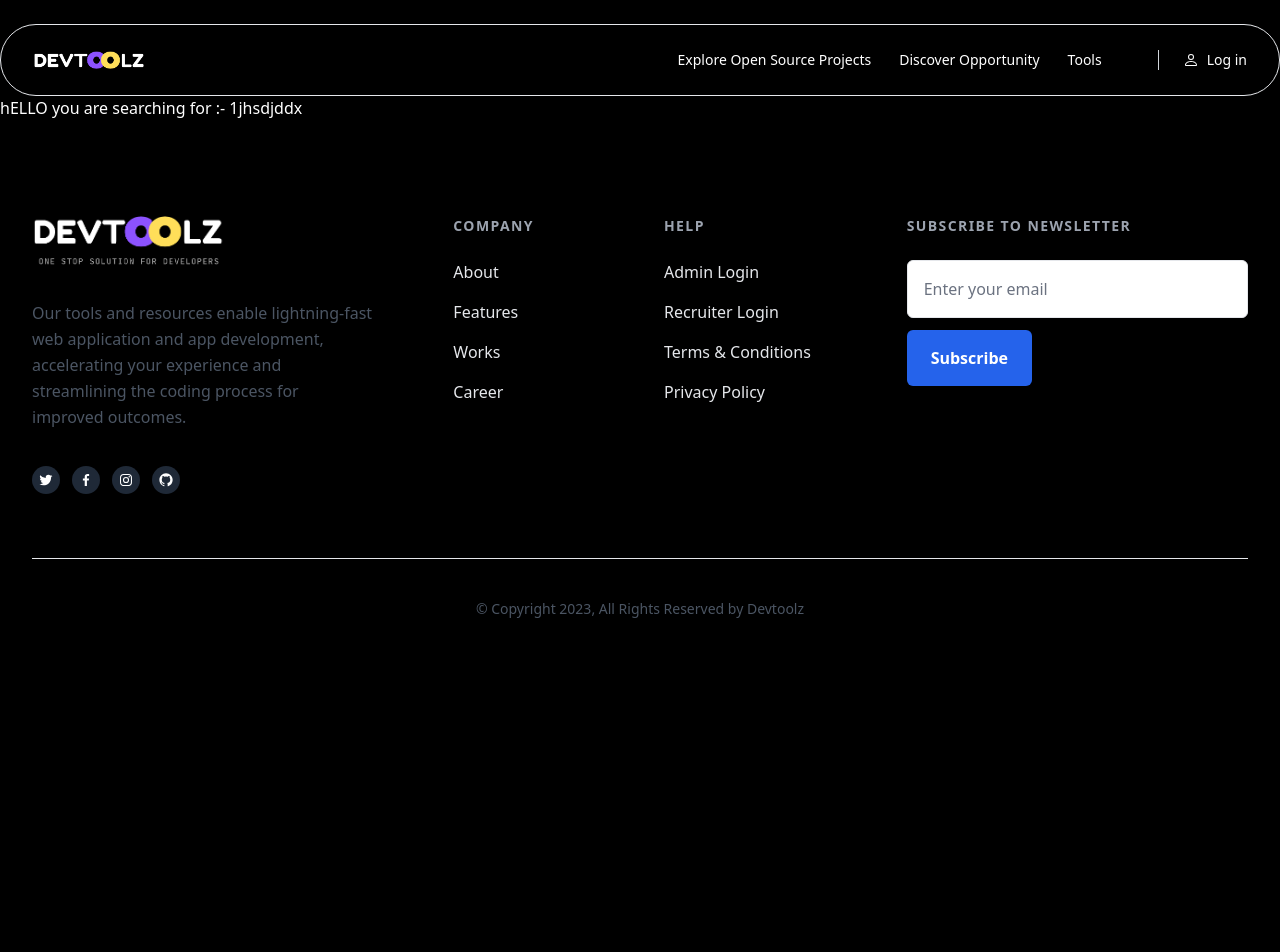
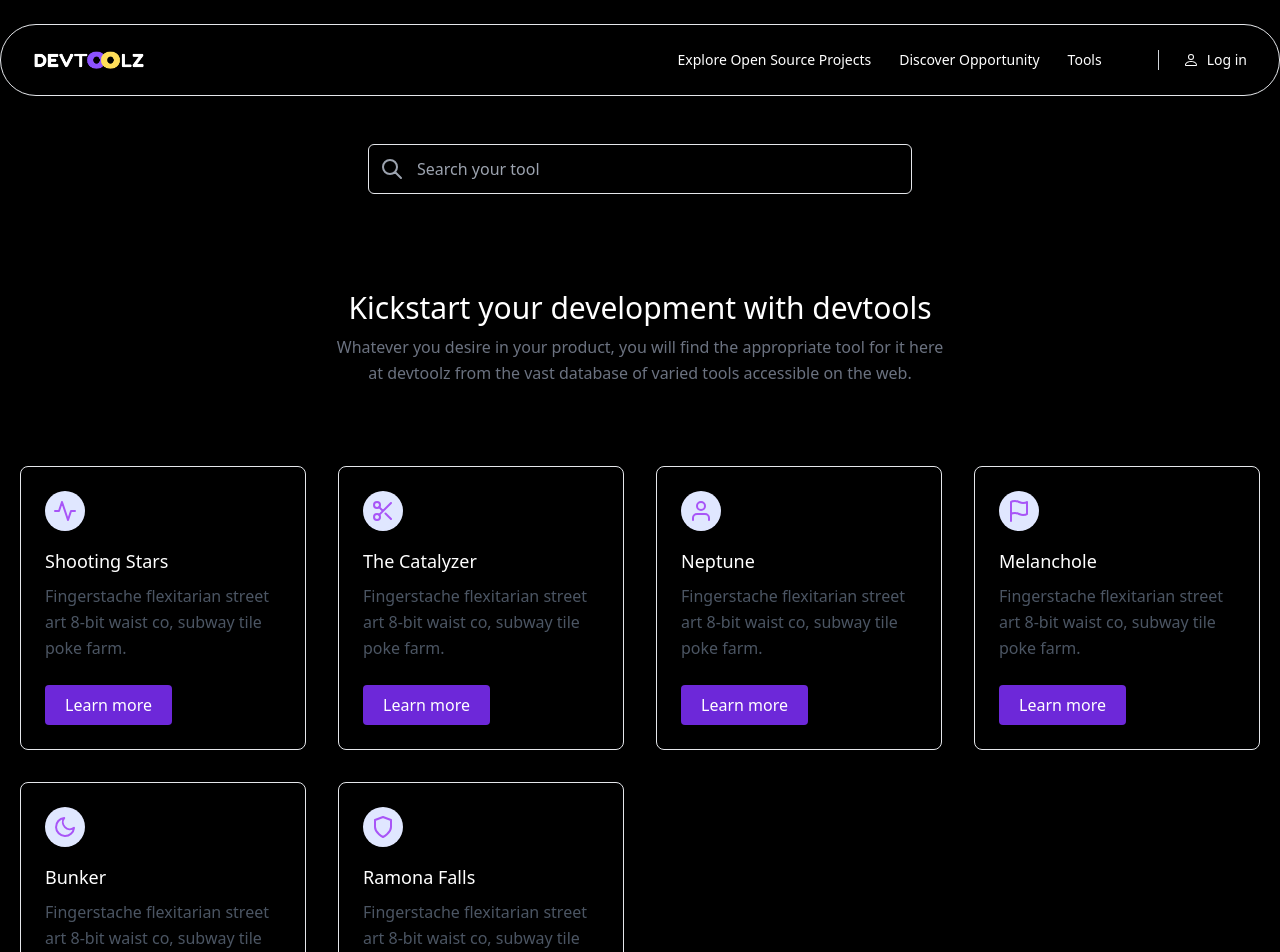
Before and after one commit to gyancodes/devtoolz, a Next.js app: page /Tools/1 in a window 1280 px wide. Shown: the top 952 px of the page. Before the commit the page ends 800 px from the top, so only its background shows below. Built offline with nearby package versions, Linux system fonts and the light colour scheme.

Commit message:
Card update

```diff
--- a/src/pages/Tools/[slug].js
+++ b/src/pages/Tools/[slug].js
@@ -1,14 +1,221 @@
-import React from 'react'
-import { useRouter } from 'next/router'
+import React from "react";
+import { useRouter } from "next/router";
 const Slug = () => {
-    const router =useRouter()
-    const {slug}=router.query;
+  const router = useRouter();
+  const { slug } = router.query;
   return (
-    <div className='text-white'>
-      hELLO you are searching for :-  {slug}
-      jhsdjddx
+    <div className="text-white">
+      {/* Hello you are searching for :- {slug} */}
+      <form
+        onSubmit={(e) => e.preventDefault()}
+        className="max-w-xl px-4 mx-auto mt-12"
+      >
+        <div className="relative">
+          <svg
+            xmlns="http://www.w3.org/2000/svg"
+            className="absolute top-0 bottom-0 w-6 h-6 my-auto text-gray-400 left-3"
+            fill="none"
+            viewBox="0 0 24 24"
+            stroke="currentColor"
+          >
+            <path
+              strokeLinecap="round"
+              strokeLinejoin="round"
+              strokeWidth={2}
+              d="M21 21l-6-6m2-5a7 7 0 11-14 0 7 7 0 0114 0z"
+            />
+          </svg>
+          <input
+            type="text"
+            placeholder="Search your tool"
+            className="w-full py-3 pl-12 pr-4 text-white border rounded-md outline-none bg-black focus:bg-gray-800 focus:border-purple-800"
+          />
+        </div>
+      </form>
+
+      <section class="text-gray-600 body-font">
+        <div class="container px-5 py-24 mx-auto">
+          <div class="flex flex-wrap w-full mb-20 flex-col items-center text-center">
+            <h1 class="sm:text-3xl text-2xl font-medium title-font mb-2 text-white">
+              Kickstart your development with devtools
+            </h1>
+            <p class="lg:w-1/2 w-full leading-relaxed text-gray-500">
+              Whatever you desire in your product, you will find the appropriate
+              tool for it here at devtoolz from the vast database of varied
+              tools accessible on the web.
+            </p>
+          </div>
+          <div class="flex flex-wrap -m-4">
+            <div class="xl:w-1/4 md:w-1/2 p-4">
+              <div class="border border-gray-200 p-6 rounded-lg">
+                <div class="w-10 h-10 inline-flex items-center justify-center rounded-full bg-indigo-100 text-purple-500 mb-4">
+                  <svg
+                    fill="none"
+                    stroke="currentColor"
+                    stroke-linecap="round"
+                    stroke-linejoin="round"
+                    stroke-width="2"
+                    class="w-6 h-6"
+                    viewBox="0 0 24 24"
+                  >
+                    <path d="M22 12h-4l-3 9L9 3l-3 9H2"></path>
+                  </svg>
+                </div>
+                <h2 class="text-lg text-white font-medium title-font mb-2">
+                  Shooting Stars
+                </h2>
+                <p class="leading-relaxed text-base">
+                  Fingerstache flexitarian street art 8-bit waist co, subway
+                  tile poke farm.
+                </p>
+                <button class="flex mt-6 text-white bg-violet-700 border-0 py-2 px-5 focus:outline-none hover:bg-violet-900 rounded">
+                  Learn more
+                </button>
+              </div>
+            </div>
+            <div class="xl:w-1/4 md:w-1/2 p-4">
+              <div class="border border-gray-200 p-6 rounded-lg">
+                <div class="w-10 h-10 inline-flex items-center justify-center rounded-full bg-indigo-100 text-purple-500 mb-4">
+                  <svg
+                    fill="none"
+                    stroke="currentColor"
+                    stroke-linecap="round"
+                    stroke-linejoin="round"
+                    stroke-width="2"
+                    class="w-6 h-6"
+                    viewBox="0 0 24 24"
+                  >
+                    <circle cx="6" cy="6" r="3"></circle>
+                    <circle cx="6" cy="18" r="3"></circle>
+                    <path d="M20 4L8.12 15.88M14.47 14.48L20 20M8.12 8.12L12 12"></path>
+                  </svg>
+                </div>
+                <h2 class="text-lg text-white font-medium title-font mb-2">
+                  The Catalyzer
+                </h2>
+                <p class="leading-relaxed text-base">
+                  Fingerstache flexitarian street art 8-bit waist co, subway
+                  tile poke farm.
+                </p>
+                <button class="flex mt-6 text-white bg-violet-700 border-0 py-2 px-5 focus:outline-none hover:bg-violet-900 rounded">
+                  Learn more
+                </button>
+              </div>
+            </div>
+            <div class="xl:w-1/4 md:w-1/2 p-4">
+              <div class="border border-gray-200 p-6 rounded-lg">
+                <div class="w-10 h-10 inline-flex items-center justify-center rounded-full bg-indigo-100 text-purple-500 mb-4">
+                  <svg
+                    fill="none"
+                    stroke="currentColor"
+                    stroke-linecap="round"
+                    stroke-linejoin="round"
+                    stroke-width="2"
+                    class="w-6 h-6"
+                    viewBox="0 0 24 24"
+                  >
+                    <path d="M20 21v-2a4 4 0 00-4-4H8a4 4 0 00-4 4v2"></path>
+                    <circle cx="12" cy="7" r="4"></circle>
+                  </svg>
+                </div>
+                <h2 class="text-lg text-white font-medium title-font mb-2">
+                  Neptune
+                </h2>
+                <p class="leading-relaxed text-base">
+                  Fingerstache flexitarian street art 8-bit waist co, subway
+                  tile poke farm.
+                </p>
+                <button class="flex mt-6 text-white bg-violet-700 border-0 py-2 px-5 focus:outline-none hover:bg-violet-900 rounded">
+                  Learn more
+                </button>
+              </div>
+            </div>
+            <div class="xl:w-1/4 md:w-1/2 p-4">
+              <div class="border border-gray-200 p-6 rounded-lg">
+                <div class="w-10 h-10 inline-flex items-center justify-center rounded-full bg-indigo-100 text-purple-500 mb-4">
+                  <svg
+                    fill="none"
+                    stroke="currentColor"
+                    stroke-linecap="round"
+                    stroke-linejoin="round"
+                    stroke-width="2"
+                    class="w-6 h-6"
+                    viewBox="0 0 24 24"
+                  >
+                    <path d="M4 15s1-1 4-1 5 2 8 2 4-1 4-1V3s-1 1-4 1-5-2-8-2-4 1-4 1zM4 22v-7"></path>
+                  </svg>
+                </div>
+                <h2 class="text-lg text-white font-medium title-font mb-2">
+                  Melanchole
+                </h2>
+                <p class="leading-relaxed text-base">
+                  Fingerstache flexitarian street art 8-bit waist co, subway
+                  tile poke farm.
+                </p>
+                <button class="flex mt-6 text-white bg-violet-700 border-0 py-2 px-5 focus:outline-none hover:bg-violet-900 rounded">
+                  Learn more
+                </button>
+              </div>
+            </div>
+            <div class="xl:w-1/4 md:w-1/2 p-4">
+              <div class="border border-gray-200 p-6 rounded-lg">
+                <div class="w-10 h-10 inline-flex items-center justify-center rounded-full bg-indigo-100 text-purple-500 mb-4">
+                  <svg
+                    fill="none"
+                    stroke="currentColor"
+                    stroke-linecap="round"
+                    stroke-linejoin="round"
+                    stroke-width="2"
+                    class="w-6 h-6"
+                    viewBox="0 0 24 24"
+                  >
+                    <path d="M21 12.79A9 9 0 1111.21 3 7 7 0 0021 12.79z"></path>
+                  </svg>
+                </div>
+                <h2 class="text-lg text-white font-medium title-font mb-2">
+                  Bunker
+                </h2>
+                <p class="leading-relaxed text-base">
+                  Fingerstache flexitarian street art 8-bit waist co, subway
+                  tile poke farm.
+                </p>
+                <button class="flex mt-6 text-white bg-violet-700 border-0 py-2 px-5 focus:outline-none hover:bg-violet-900 rounded">
+                  Learn more
+                </button>
+              </div>
+            </div>
+            <div class="xl:w-1/4 md:w-1/2 p-4">
+              <div class="border border-gray-200 p-6 rounded-lg">
+                <div class="w-10 h-10 inline-flex items-center justify-center rounded-full bg-indigo-100 text-purple-500 mb-4">
+                  <svg
+                    fill="none"
+                    stroke="currentColor"
+                    stroke-linecap="round"
+                    stroke-linejoin="round"
+                    stroke-width="2"
+                    class="w-6 h-6"
+                    viewBox="0 0 24 24"
+                  >
+                    <path d="M12 22s8-4 8-10V5l-8-3-8 3v7c0 6 8 10 8 10z"></path>
+                  </svg>
+                </div>
+                <h2 class="text-lg text-white font-medium title-font mb-2">
+                  Ramona Falls
+                </h2>
+                <p class="leading-relaxed text-base">
+                  Fingerstache flexitarian street art 8-bit waist co, subway
+                  tile poke farm.
+                </p>
+                <button class="flex mt-6 text-white bg-violet-700 border-0 py-2 px-5 focus:outline-none hover:bg-violet-900 rounded">
+                  Learn more
+                </button>
+              </div>
+            </div>
+          </div>
+        </div>
+      </section>
     </div>
-  )
-}
+  );
+};
 
-export default Slug
+export default Slug;
```
Also changed, not shown: src/pages/components/devtools.js (line endings or trailing spaces).
